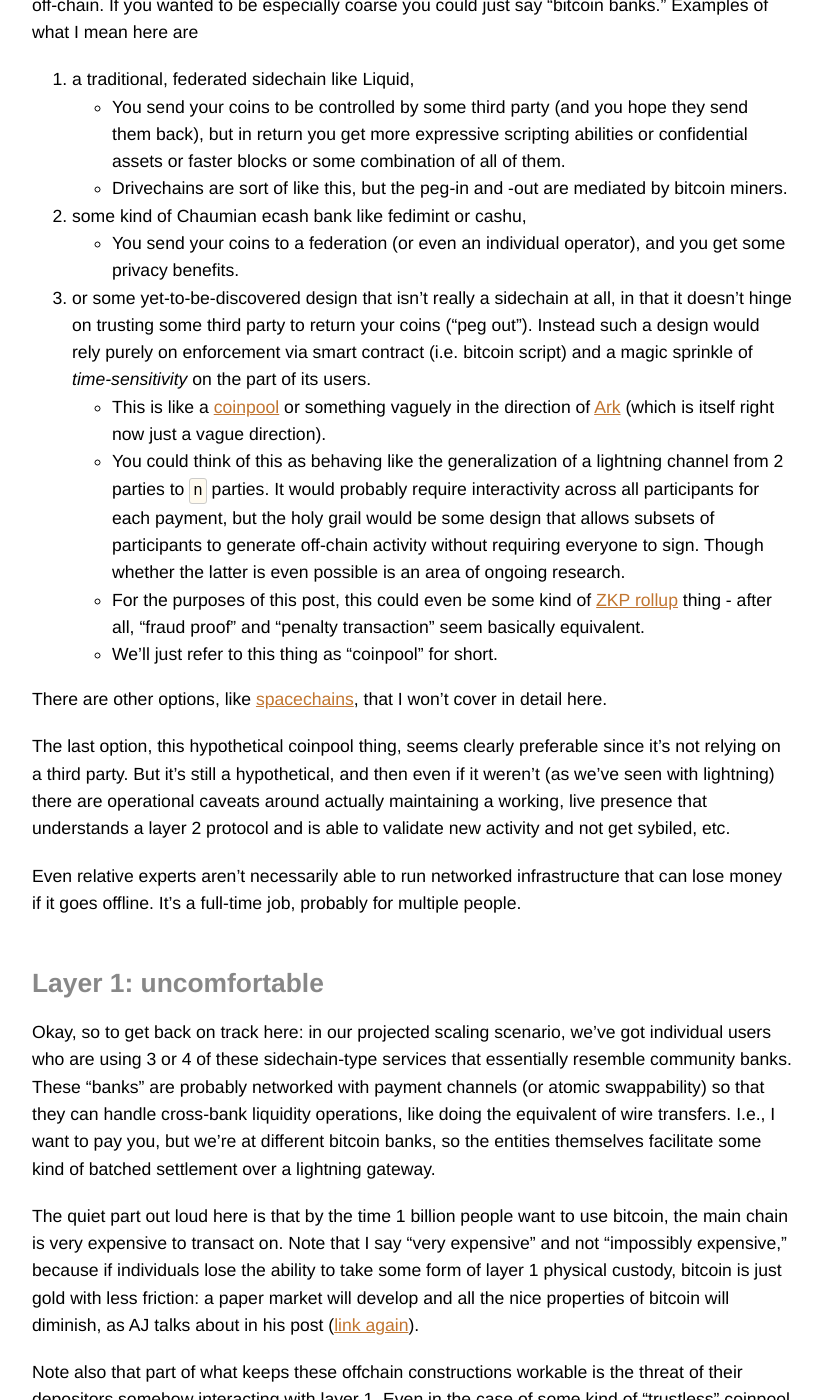
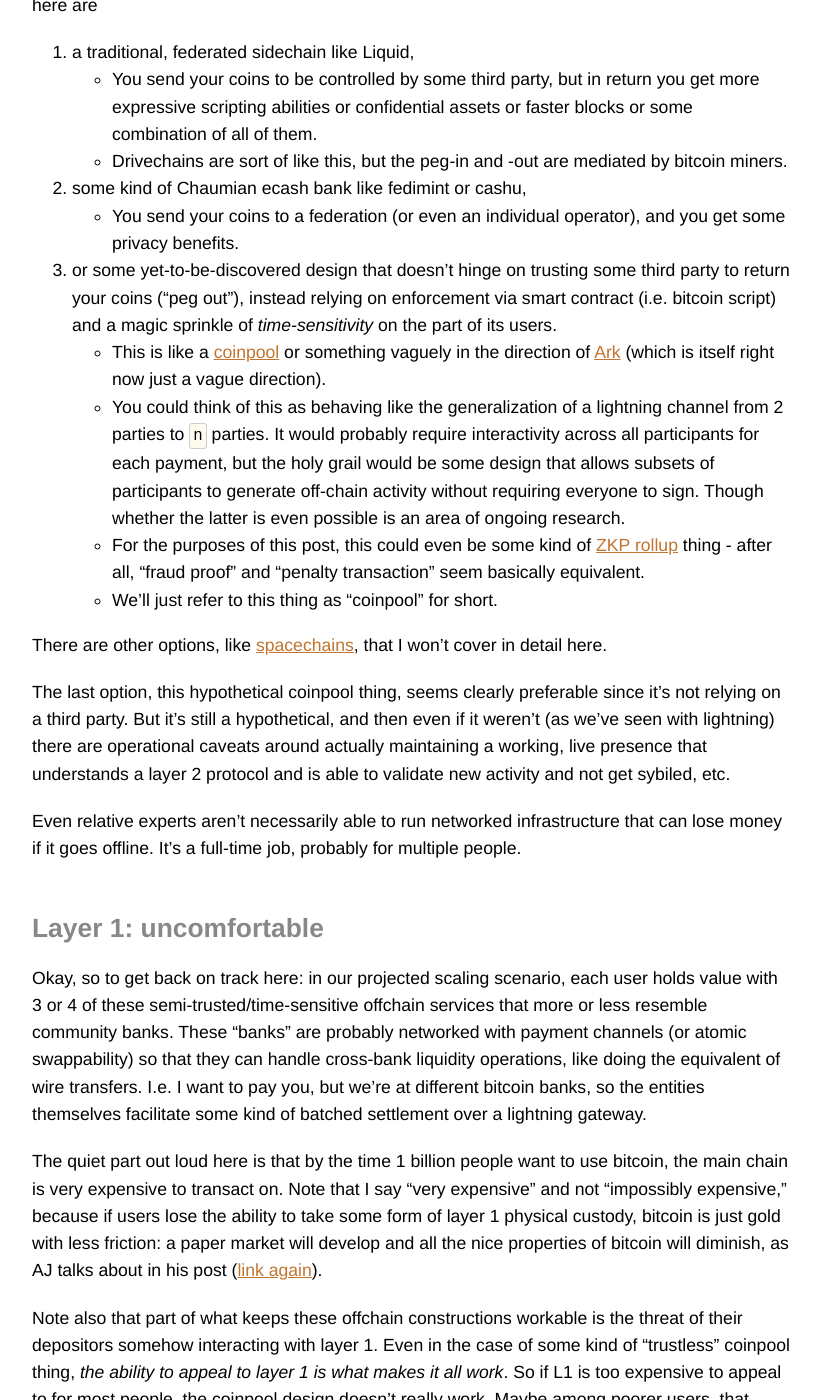
Before and after one commit to jamesob/jamesob.github.io, a Jekyll site: the page built from _posts/2023-08-14-scaling-bitcoin.md, in a window 1280 px wide and 1400 px high, scrolled down 689 px. Shown: the whole window, without its empty margins (238-1060 px from the left). Built offline with Jekyll 4.4.1, drawn with Linux system fonts in a browser that asks for light colours; some of the changed text lies outside the part shown.

Commit message:
minor scaling edit

```diff
--- a/_posts/2023-08-14-scaling-bitcoin.md
+++ b/_posts/2023-08-14-scaling-bitcoin.md
@@ -4,20 +4,20 @@
 abstract: "I talk about my expectation for how Bitcoin might scale to handle billions of users, and some implications for short-to-mid term protocol development."
 ---
 
-Back in June, AJ published an [underread blogpost](https://www.erisian.com.au/wordpress/2023/06/21/putting-the-b-in-btc) about scaling. I’ll do a hasty job of paraphrasing the post --  which you should read in full -- by noting that it hypothesizes that the way that we might scale to **1 billion** users transacting at about **1 tx/week** (which is checking-account volume, my personal target) is by having about 50,000 kinda-sorted-trusted “sidechains” that bear the brunt of most payment volume.
+Back in June, AJ published an [underread blogpost](https://www.erisian.com.au/wordpress/2023/06/21/putting-the-b-in-btc) about scaling. I’ll do a hasty job of paraphrasing the post --  which you should read in full -- by noting that it hypothesizes that the way that we might scale to **1 billion** users transacting at about **1 tx/week** (which is checking-account volume, my personal target) is by having about 50,000 kinda-sorted-trusted off-chain entities that bear the brunt of most payment volume.
 
-I'm going to discuss whether I think this assertion is realistic, and if it has any implications on the covenants discussion.
+Here I discuss whether I think this is realistic, and if it tells us anything about possible consensus changes.
 
-## Sidechains?
+## Off-chain entities?
 
-I use “sidechains” in a loose sense here to mean anything that allows aggregating bitcoin activity off-chain. If you wanted to be especially coarse you could just say “bitcoin banks.” Examples of what I mean here are
+If you wanted to be especially coarse you could just say “bitcoin banks.” Examples of what I mean here are
 
 1. a traditional, federated sidechain like Liquid,
-  - You send your coins to be controlled by some third party (and you hope they send them back), but in return you get more expressive scripting abilities or confidential assets or faster blocks or some combination of all of them.
+  - You send your coins to be controlled by some third party, but in return you get more expressive scripting abilities or confidential assets or faster blocks or some combination of all of them.
   - Drivechains are sort of like this, but the peg-in and -out are mediated by bitcoin miners.
 1. some kind of Chaumian ecash bank like fedimint or cashu,
   - You send your coins to a federation (or even an individual operator), and you get some privacy benefits.
-1. or some yet-to-be-discovered design that isn’t really a sidechain at all, in that it doesn’t hinge on trusting some third party to return your coins ("peg out"). Instead such a design would rely purely on enforcement via smart contract (i.e. bitcoin script) and a magic sprinkle of *time-sensitivity* on the part of its users.
+1. or some yet-to-be-discovered design that doesn’t hinge on trusting some third party to return your coins ("peg out"), instead relying on enforcement via smart contract (i.e. bitcoin script) and a magic sprinkle of *time-sensitivity* on the part of its users.
   - This is like a [coinpool](https://coinpool.dev) or something vaguely in the direction of [Ark](https://www.arkpill.me/) (which is itself right now just a vague direction).
   - You could think of this as behaving like the generalization of a lightning channel from 2 parties to `n` parties. It would probably require interactivity across all participants for each payment, but the holy grail would be some design that allows subsets of participants to generate off-chain activity without requiring everyone to sign. Though whether the latter is even possible is an area of ongoing research.
   - For the purposes of this post, this could even be some kind of [ZKP rollup](https://github.com/john-light/validity-rollups/blob/main/validity_rollups_on_bitcoin.md) thing - after all, “fraud proof” and “penalty transaction” seem basically equivalent.
@@ -31,9 +31,9 @@
 
 ## Layer 1: uncomfortable
 
-Okay, so to get back on track here: in our projected scaling scenario, we’ve got individual users who are using 3 or 4 of these sidechain-type services that essentially resemble community banks. These “banks” are probably networked with payment channels (or atomic swappability) so that they can handle cross-bank liquidity operations, like doing the equivalent of wire transfers. I.e., I want to pay you, but we’re at different bitcoin banks, so the entities themselves facilitate some kind of batched settlement over a lightning gateway.
+Okay, so to get back on track here: in our projected scaling scenario, each user holds value with 3 or 4 of these semi-trusted/time-sensitive offchain services that more or less resemble community banks. These “banks” are probably networked with payment channels (or atomic swappability) so that they can handle cross-bank liquidity operations, like doing the equivalent of wire transfers. I.e. I want to pay you, but we’re at different bitcoin banks, so the entities themselves facilitate some kind of batched settlement over a lightning gateway.
 
-The quiet part out loud here is that by the time 1 billion people want to use bitcoin, the main chain is very expensive to transact on. Note that I say “very expensive” and not “impossibly expensive,” because if individuals lose the ability to take some form of layer 1 physical custody, bitcoin is just gold with less friction: a paper market will develop and all the nice properties of bitcoin will diminish, as AJ talks about in his post ([link again](https://www.erisian.com.au/wordpress/2023/06/21/putting-the-b-in-btc)).
+The quiet part out loud here is that by the time 1 billion people want to use bitcoin, the main chain is very expensive to transact on. Note that I say “very expensive” and not “impossibly expensive,” because if users lose the ability to take some form of layer 1 physical custody, bitcoin is just gold with less friction: a paper market will develop and all the nice properties of bitcoin will diminish, as AJ talks about in his post ([link again](https://www.erisian.com.au/wordpress/2023/06/21/putting-the-b-in-btc)).
 
 Note also that part of what keeps these offchain constructions workable is the threat of their depositors somehow interacting with layer 1. Even in the case of some kind of "trustless" coinpool thing, *the ability to appeal to layer 1 is what makes it all work*. So if L1 is too expensive to appeal to for most people, the coinpool design doesn’t really work. Maybe among poorer users, that appeal process happens in groups to amortize base layer fees over a set of users.
 
@@ -73,7 +73,7 @@
 
 Locking funds for later claim to a prespecified path (or set of paths) should be made as concise as possible so that in times of cataclysm, we can pack in as many exit transactions as possible.
 
-I don’t think it’s possible to get more concise than the bare script `<32 byte hash> OP_CHECKTEMPLATEVERIFY`.
+For a case like this, I don’t think you can get more concise than the bare script `<32 byte hash> OP_CHECKTEMPLATEVERIFY`.
 
 It’s worth noting that a P2TR scriptPubKey is the same size (`OP_1 <32 byte pubkey>`), but then actually spending that coin comes with 17vB overhead (= `(34vB (controlblock) + 33vB (CTV script)) / 4`). If you’re trying to fill a block with 2-in-1-out CTV unrolls, this could be about 10% overhead.
 
```
Also changed, not shown: other parts of _posts/2023-08-14-scaling-bitcoin.md (+1 -1 lines).
